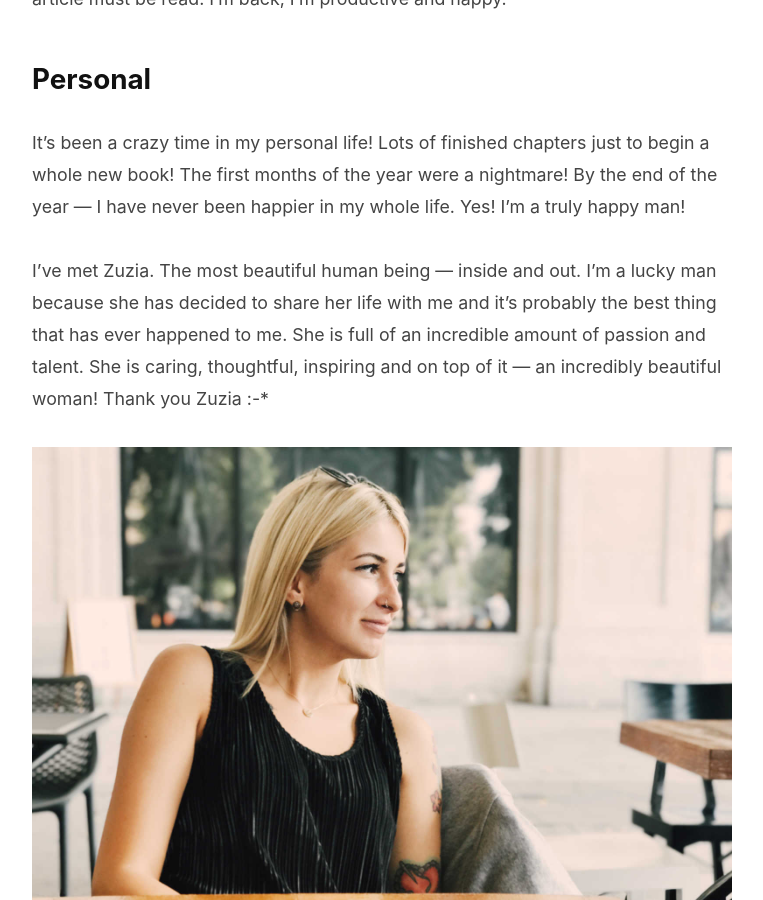
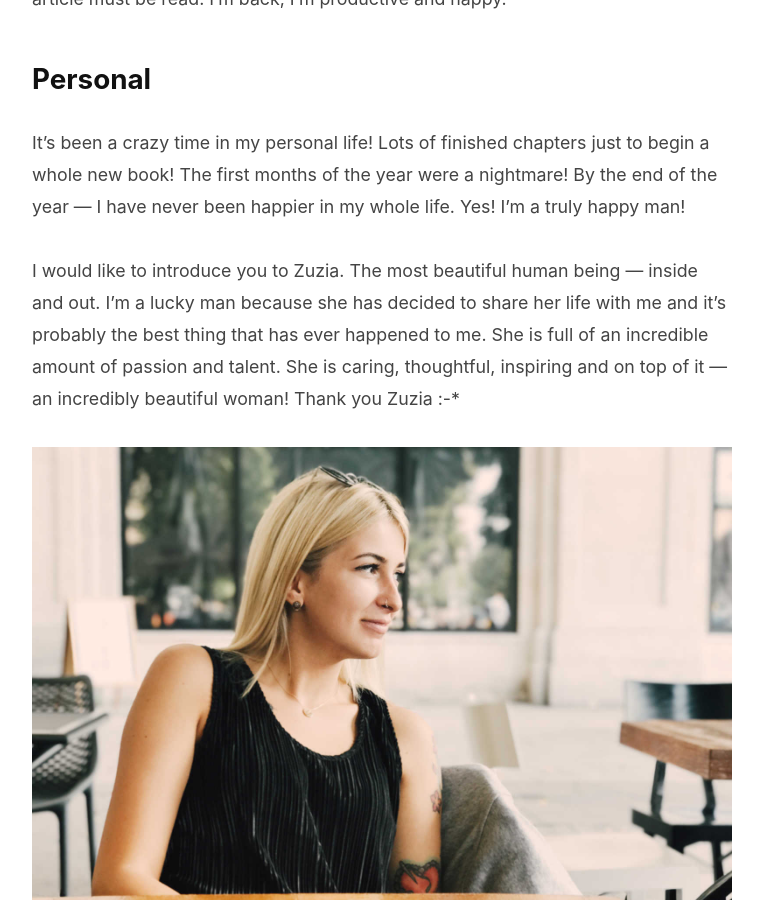
Before and after one commit to kimruddock/pawelgrzybek.github.io, a Jekyll site: the page built from _posts/2017-12-30-a-look-back-at-2017.md, in a window 1280 px wide and 900 px high, scrolled down 2420 px. Shown: the whole window, without its empty margins (258-1021 px from the left). Built offline with Jekyll 4.4.1, drawn with Linux system fonts in a browser that asks for light colours; comment, search, counter and statistics services are not loaded.

Commit message:
tiny little tweak

```diff
--- a/_posts/2017-12-30-a-look-back-at-2017.md
+++ b/_posts/2017-12-30-a-look-back-at-2017.md
@@ -24,7 +24,7 @@ However there is no rose without a thorn — I had a few professional downfalls
 
 It's been a crazy time in my personal life! Lots of finished chapters just to begin a whole new book! The first months of the year were a nightmare! By the end of the year — I have never been happier in my whole life. Yes! I'm a truly happy man!
 
-I've met Zuzia. The most beautiful human being — inside and out. I'm a lucky man because she has decided to share her life with me and it's probably the best thing that has ever happened to me. She is full of an incredible amount of passion and talent. She is caring, thoughtful, inspiring and on top of it — an incredibly beautiful woman! Thank you Zuzia :-*
+I would like to introduce you to Zuzia. The most beautiful human being — inside and out. I'm a lucky man because she has decided to share her life with me and it's probably the best thing that has ever happened to me. She is full of an incredible amount of passion and talent. She is caring, thoughtful, inspiring and on top of it — an incredibly beautiful woman! Thank you Zuzia :-*
 
 ![Zuzia :-*](/photos/2017-12-30-3.jpg)
 
```
